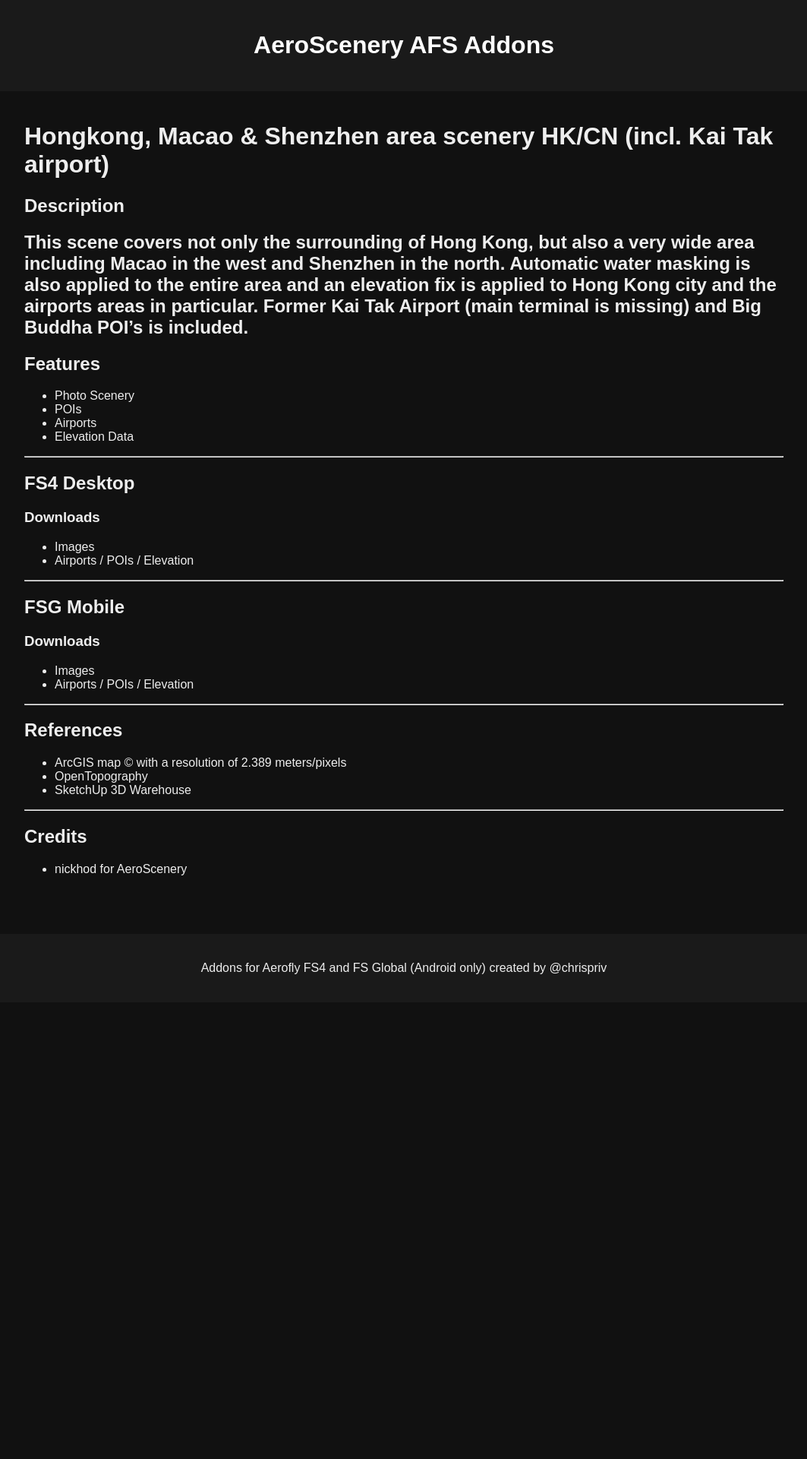
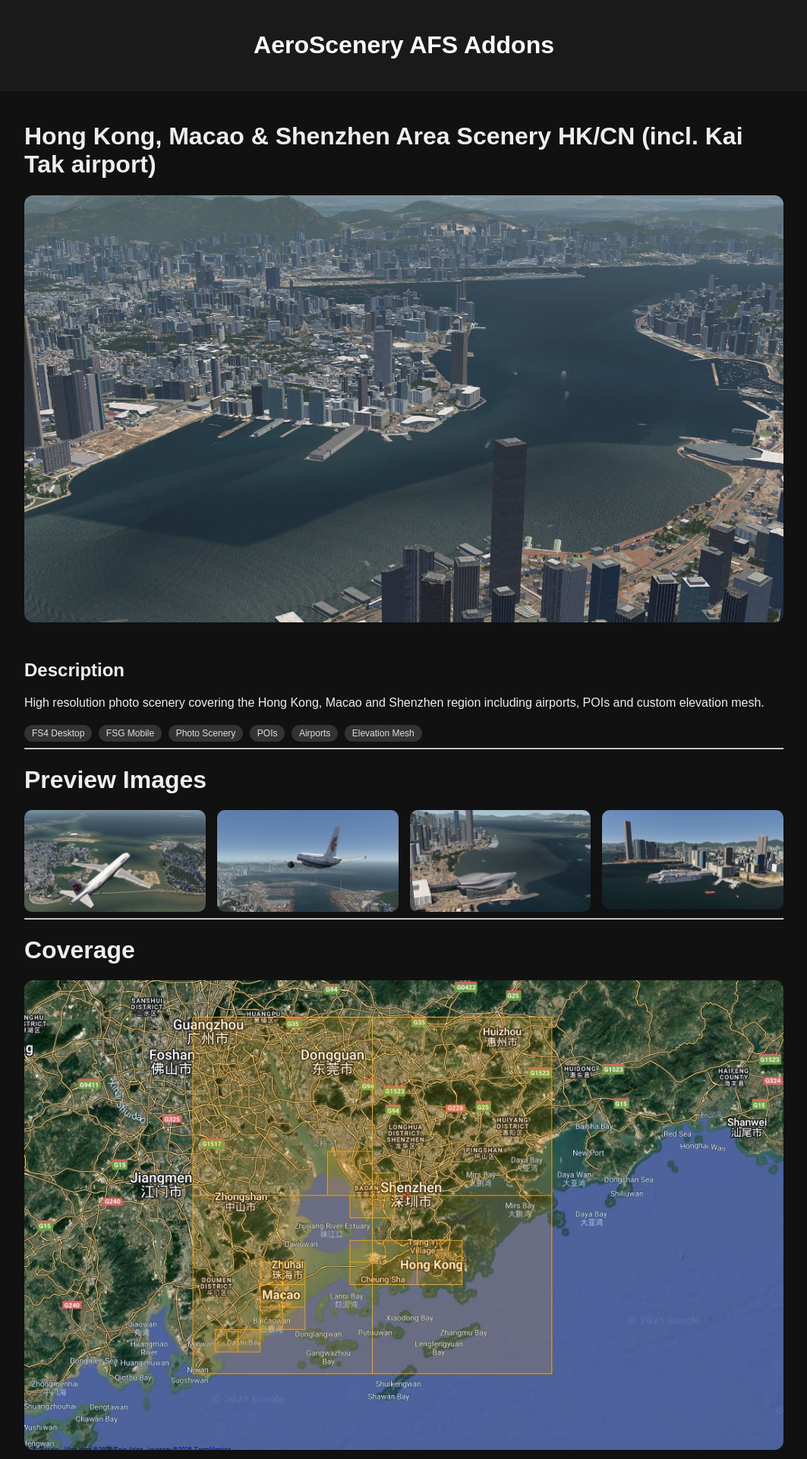
Before and after one commit to chrispriv/aeroscenery-afs_addons, a Jekyll site: the page built from scenery/hk_hongkong_macao_shenzhen.md, in a window 1280 px wide. Shown: the top 1920 px of the page at 76% size, without its empty margins (108-1171 px from the left). Built offline with Jekyll 4.4.1, drawn with Linux system fonts in a browser that asks for light colours; before the commit the page ends 1319 px from its top, so only the background shows below that; some of the changed text lies outside the part shown.

Commit message:
Develop a basic structure with layout - on scenery level (first test)
Develop a basic structure with layout - on scenery level (test)

```diff
--- a/assets/css/style.css
+++ b/assets/css/style.css
@@ -133,3 +133,48 @@ a {
   border-radius: 20px;
   font-size: 12px;
 }
+
+.hero-image {
+  width: 100%;
+  border-radius: 12px;
+  margin-bottom: 25px;
+}
+
+.preview-grid {
+  display: grid;
+  grid-template-columns: repeat(auto-fit, minmax(220px, 1fr));
+  gap: 15px;
+  margin-top: 20px;
+}
+
+.preview-grid img {
+  width: 100%;
+  border-radius: 10px;
+  cursor: pointer;
+  transition: transform 0.2s ease;
+}
+
+.preview-grid img:hover {
+  transform: scale(1.02);
+}
+
+.download-panel {
+  background: #1b1b1b;
+  padding: 20px;
+  border-radius: 12px;
+  margin-top: 20px;
+}
+
+.download-button {
+  display: inline-block;
+  background: #0066cc;
+  color: white;
+  padding: 10px 18px;
+  border-radius: 8px;
+  text-decoration: none;
+  margin: 8px 8px 0 0;
+}
+
+.download-button:hover {
+  background: #0080ff;
+}
--- a/scenery/hk_hongkong_macao_shenzhen.md
+++ b/scenery/hk_hongkong_macao_shenzhen.md
@@ -1,50 +1,109 @@
 ---
 layout: default
-title: Hongkong, Macao & Shenzhen area scenery HK/CN  (incl. Kai Tak airport)
+title: Hong Kong, Macao & Shenzhen Area Scenery HK/CN (incl. Kai Tak airport)
 country: HK
 ---
-# Hongkong, Macao & Shenzhen area scenery HK/CN  (incl. Kai Tak airport)
+
+# Hong Kong, Macao & Shenzhen Area Scenery HK/CN (incl. Kai Tak airport)
+
+<img class="hero-image"
+src="../assets/images/scenery/hk_hongkong_macao_shenzhen/hero.jpg">
 
 ## Description
 
-This scene covers not only the surrounding of Hong Kong, but also a very wide area including Macao in the west and Shenzhen in the north. Automatic water masking is also applied to the entire area and an elevation fix is applied to Hong Kong city and the airports areas in particular. Former Kai Tak Airport (main terminal is missing) and Big Buddha POI's is included.
----
+High resolution photo scenery covering the Hong Kong,
+Macao and Shenzhen region including airports,
+POIs and custom elevation mesh.
 
-## Features
+<div class="tag-container">
 
-- Photo Scenery
-- POIs
-- Airports
-- Elevation Data
+<span class="tag">FS4 Desktop</span>
+<span class="tag">FSG Mobile</span>
+
+<span class="tag">Photo Scenery</span>
+<span class="tag">POIs</span>
+<span class="tag">Airports</span>
+<span class="tag">Elevation Mesh</span>
+
+</div>
 
 ---
 
-## FS4 Desktop
+# Preview Images
 
-### Downloads
+<div class="preview-grid">
 
-- Images
-- Airports / POIs / Elevation
+<img src="../assets/images/scenery/hk_hongkong_macao_shenzhen/preview1.jpg">
+<img src="../assets/images/scenery/hk_hongkong_macao_shenzhen/preview2.jpg">
+<img src="../assets/images/scenery/hk_hongkong_macao_shenzhen/preview3.jpg">
+<img src="../assets/images/scenery/hk_hongkong_macao_shenzhen/preview4.jpg">
+
+</div>
 
 ---
 
-## FSG Mobile
+# Coverage
 
-### Downloads
-
-- Images
-- Airports / POIs / Elevation
+<img class="hero-image"
+src="../assets/images/scenery/hk_hongkong_macao_shenzhen/coverage.jpg">
 
 ---
 
-## References
+# FS4 Desktop Downloads
 
-- ArcGIS map © with a resolution of 2.389 meters/pixels
+<div class="download-panel">
+
+<a class="download-button" href="#">
+Download Images
+</a>
+
+<a class="download-button" href="#">
+Download POIs / Airports / Elevation
+</a>
+
+</div>
+
+---
+
+# FSG Mobile Downloads
+
+<div class="download-panel">
+
+<a class="download-button" href="#">
+Download Images
+</a>
+
+<a class="download-button" href="#">
+Download POIs / Airports / Elevation
+</a>
+
+</div>
+
+---
+
+# Optional Kai Tak Airport
+
+<div class="download-panel">
+
+Historic Kai Tak airport addon for nostalgic flights
+into old Hong Kong.
+
+<a class="download-button" href="#">
+Download Kai Tak Addon
+</a>
+
+</div>
+
+---
+
+# References
+
+- ArcGIS Maps
 - OpenTopography
 - SketchUp 3D Warehouse
 
 ---
 
-## Credits
+# Credits
 
 - nickhod for AeroScenery
```
Also changed, not shown: countries/hk.md (+1 -1 lines), countries/za.md (+26 -0 lines), assets/images/scenery/hk_hongkong_macao_shenzhen/coverage.jpg (added), assets/images/scenery/hk_hongkong_macao_shenzhen/hero.jpg (added), assets/images/scenery/hk_hongkong_macao_shenzhen/preview1.jpg (added), assets/images/scenery/hk_hongkong_macao_shenzhen/preview2.jpg (added), assets/images/scenery/hk_hongkong_macao_shenzhen/preview3.jpg (added), assets/images/scenery/hk_hongkong_macao_shenzhen/preview4.jpg (added).
